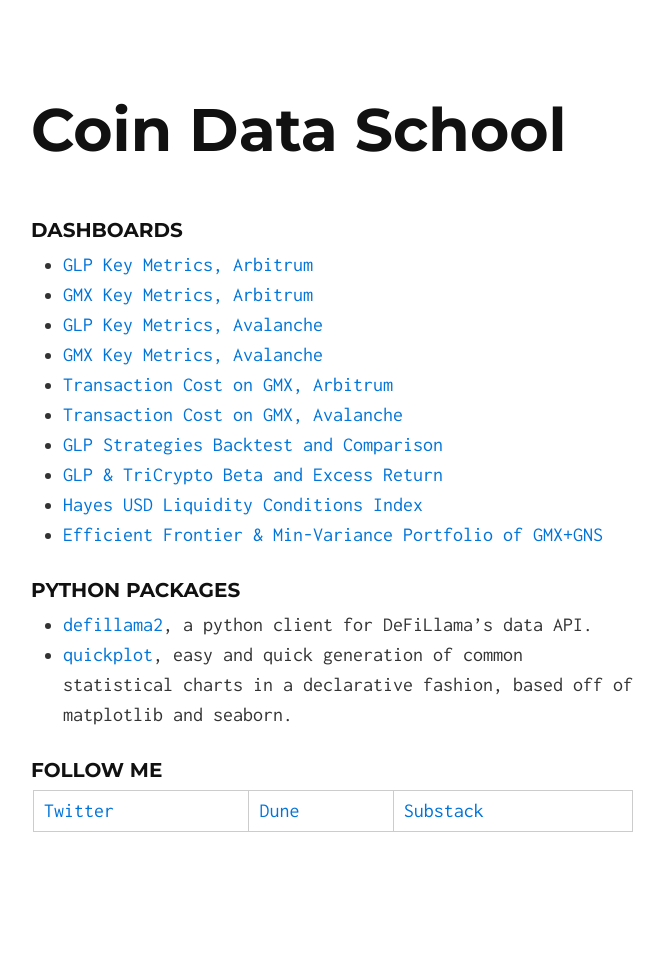
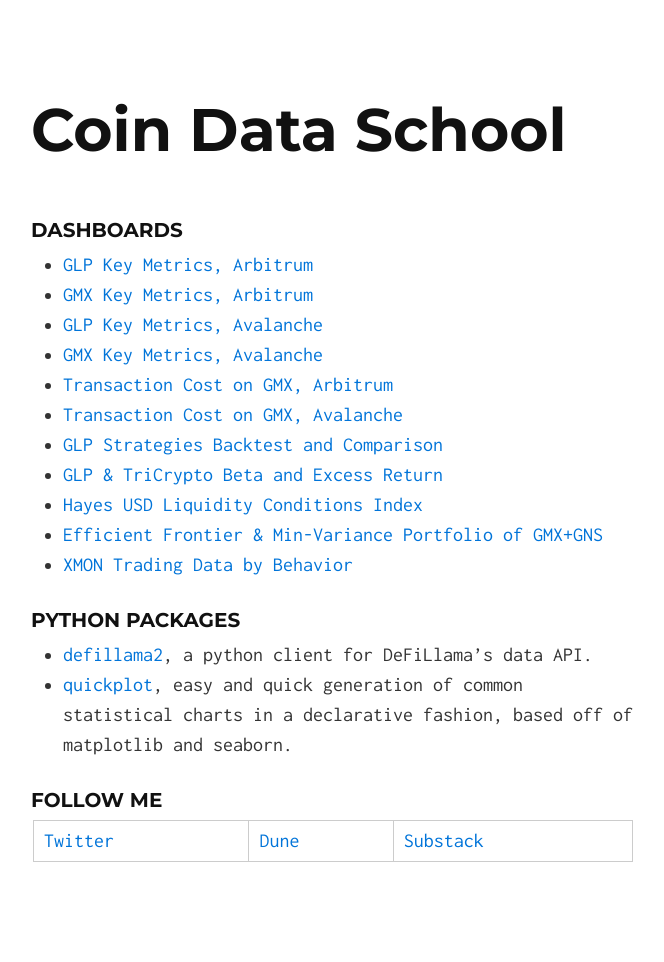
Before and after one commit to coindataschool/showcase, a Jekyll site: the page built from index.md, in a window 1280 px wide. Shown: the whole page, without its empty margins (307-971 px from the left). Built offline with Jekyll 4.4.1, drawn with Linux system fonts in a browser that asks for light colours; our own code applies the rules of GitHub Pages for plain Markdown files; before the commit the page ends 932 px from its top, so only the background shows below that.

Commit message:
add dashboard link

```diff
--- a/index.md
+++ b/index.md
@@ -14,6 +14,7 @@ layout: default
 * [GLP & TriCrypto Beta and Excess Return](https://coindataschool-beta-sharpe-ret-dashboard-main-5rm56h.streamlitapp.com/)
 * [Hayes USD Liquidity Conditions Index](https://coindataschool-husdlci-main-pfjljd.streamlit.app/)
 * [Efficient Frontier & Min-Variance Portfolio of GMX+GNS](https://coindataschool-minvar-portfolio-dashbord-main-w2wjqa.streamlit.app/)
+* [XMON Trading Data by Behavior](https://dune.com/coindataschool/xmon-sudoswap)
 
 ### Python Packages
 
```
